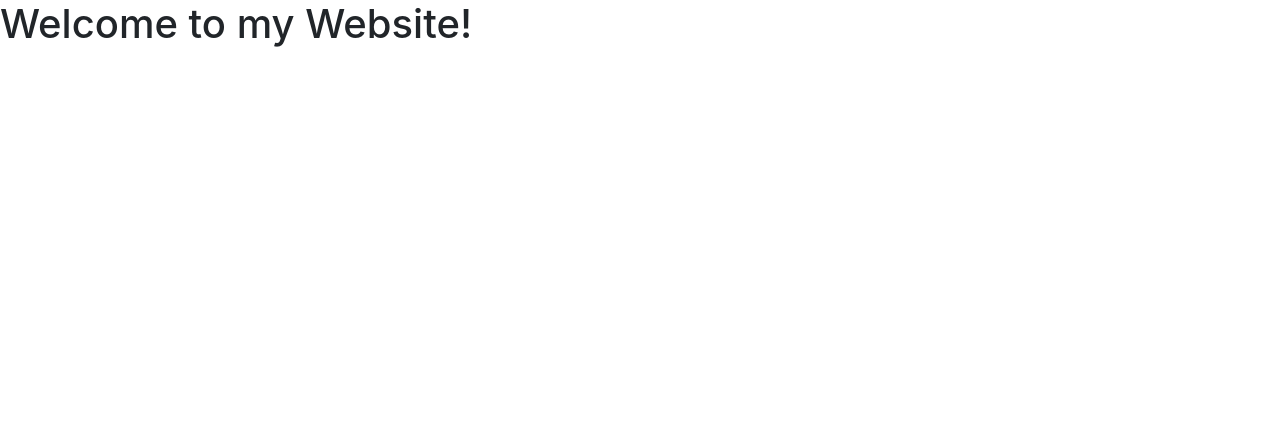
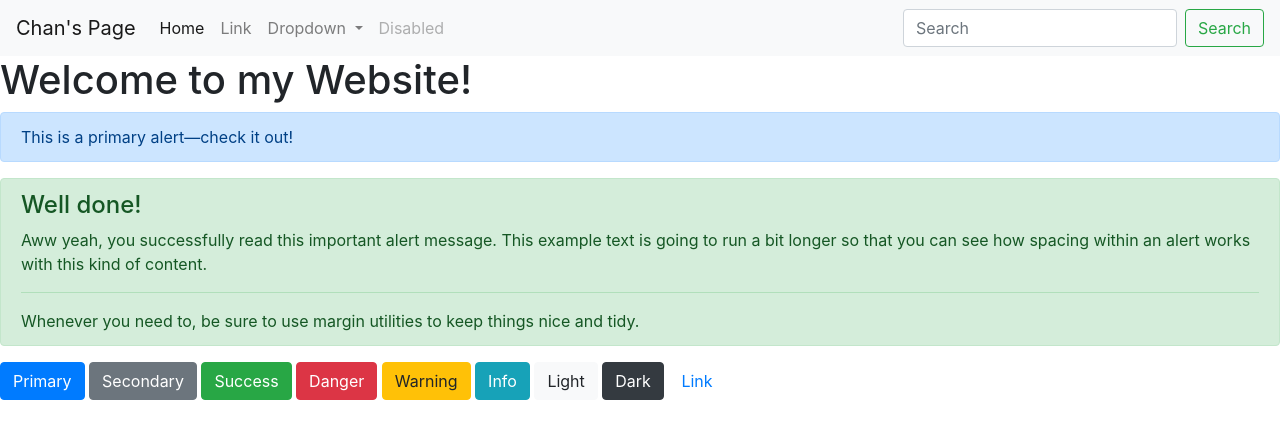
Before and after one commit to Cavergonzado/CAvergonzado, a plain HTML site: page index.html in a window 1280 px wide. Drawn offline with nearby package versions, Linux system fonts and the light colour scheme.

Commit message:
Update  index.html
3rd commit.

```diff
--- a/index.html
+++ b/index.html
@@ -14,7 +14,66 @@
 </head>
 
 <body>
+
+  <nav class="navbar navbar-expand-lg navbar-light bg-light">
+  <a class="navbar-brand" href="#">Chan's Page</a>
+  <button class="navbar-toggler" type="button" data-toggle="collapse" data-target="#navbarSupportedContent" aria-controls="navbarSupportedContent" aria-expanded="false" aria-label="Toggle navigation">
+    <span class="navbar-toggler-icon"></span>
+  </button>
+
+  <div class="collapse navbar-collapse" id="navbarSupportedContent">
+    <ul class="navbar-nav mr-auto">
+      <li class="nav-item active">
+        <a class="nav-link" href="#">Home <span class="sr-only">(current)</span></a>
+      </li>
+      <li class="nav-item">
+        <a class="nav-link" href="#">Link</a>
+      </li>
+      <li class="nav-item dropdown">
+        <a class="nav-link dropdown-toggle" href="#" id="navbarDropdown" role="button" data-toggle="dropdown" aria-haspopup="true" aria-expanded="false">
+          Dropdown
+        </a>
+        <div class="dropdown-menu" aria-labelledby="navbarDropdown">
+          <a class="dropdown-item" href="#">Action</a>
+          <a class="dropdown-item" href="#">Another action</a>
+          <div class="dropdown-divider"></div>
+          <a class="dropdown-item" href="#">Something else here</a>
+        </div>
+      </li>
+      <li class="nav-item">
+        <a class="nav-link disabled" href="#">Disabled</a>
+      </li>
+    </ul>
+    <form class="form-inline my-2 my-lg-0">
+      <input class="form-control mr-sm-2" type="search" placeholder="Search" aria-label="Search">
+      <button class="btn btn-outline-success my-2 my-sm-0" type="submit">Search</button>
+    </form>
+  </div>
+</nav>
+
 <h1> Welcome to my Website!</h1>
+
+  <div class="alert alert-primary" role="alert">
+  This is a primary alert—check it out!
+</div>
+
+  <div class="alert alert-success" role="alert">
+  <h4 class="alert-heading">Well done!</h4>
+  <p>Aww yeah, you successfully read this important alert message. This example text is going to run a bit longer so that you can see how spacing within an alert works with this kind of content.</p>
+  <hr>
+  <p class="mb-0">Whenever you need to, be sure to use margin utilities to keep things nice and tidy.</p>
+</div>
+
+  <button type="button" class="btn btn-primary">Primary</button>
+<button type="button" class="btn btn-secondary">Secondary</button>
+<button type="button" class="btn btn-success">Success</button>
+<button type="button" class="btn btn-danger">Danger</button>
+<button type="button" class="btn btn-warning">Warning</button>
+<button type="button" class="btn btn-info">Info</button>
+<button type="button" class="btn btn-light">Light</button>
+<button type="button" class="btn btn-dark">Dark</button>
+
+<button type="button" class="btn btn-link">Link</button>
 
 <script src="https://code.jquery.com/jquery-3.2.1.slim.min.js" integrity="sha384-KJ3o2DKtIkvYIK3UENzmM7KCkRr/rE9/Qpg6aAZGJwFDMVNA/GpGFF93hXpG5KkN" crossorigin="anonymous"></script>
 <script src="https://cdnjs.cloudflare.com/ajax/libs/popper.js/1.12.9/umd/popper.min.js" integrity="sha384-ApNbgh9B+Y1QKtv3Rn7W3mgPxhU9K/ScQsAP7hUibX39j7fakFPskvXusvfa0b4Q" crossorigin="anonymous"></script>
```
